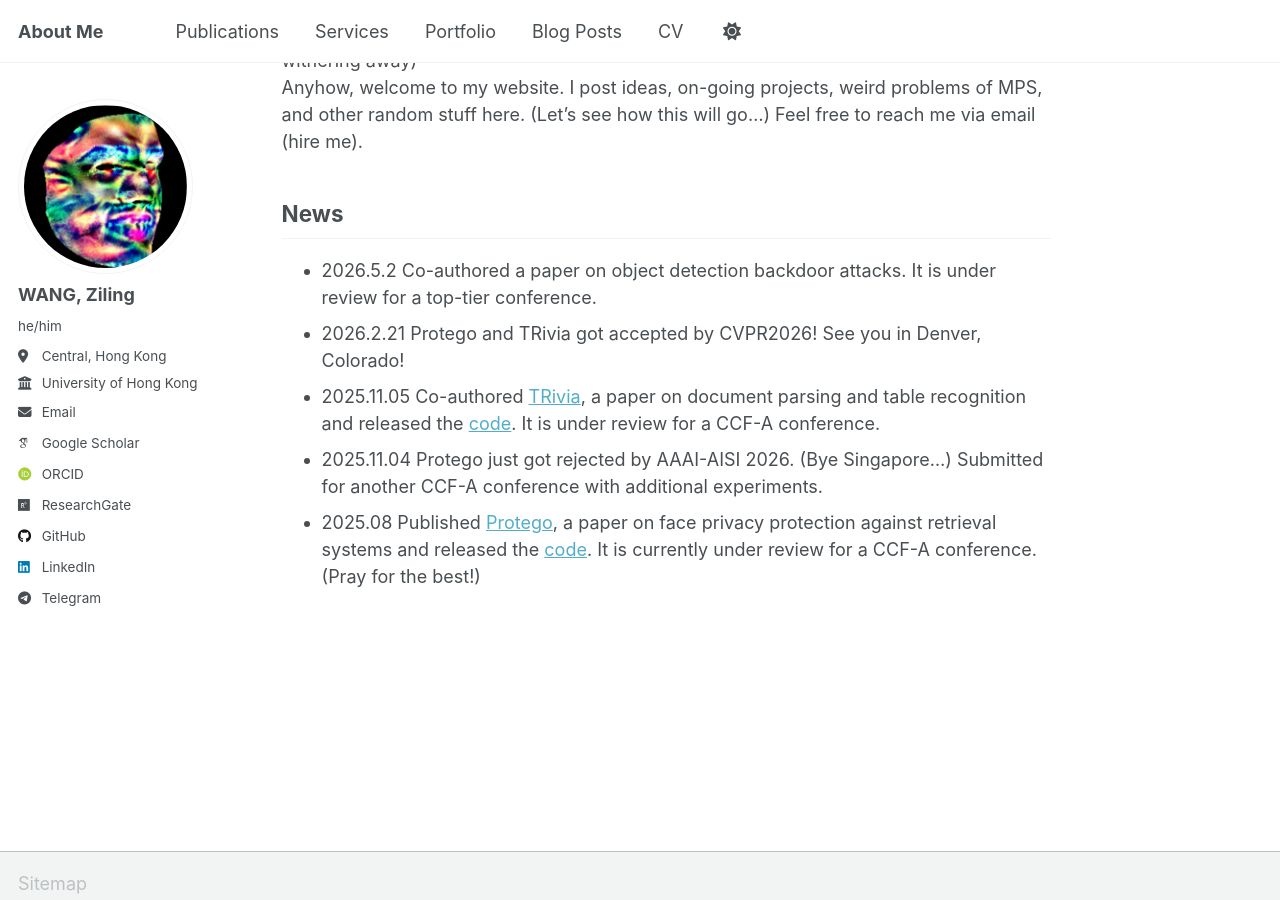
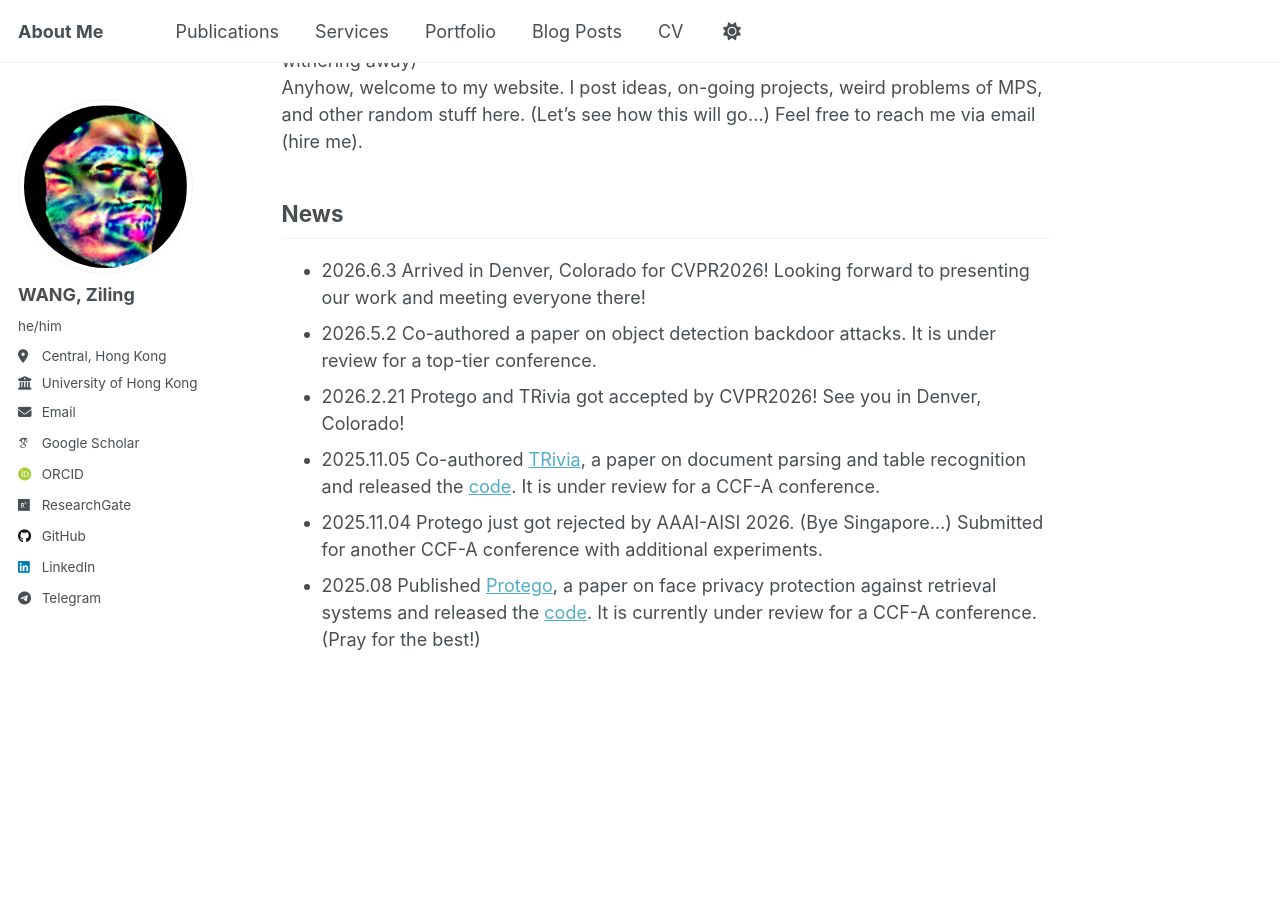
Before and after one commit to Michael-wzl/Michael-wzl.github.io, a Jekyll site: the page built from _pages/about.md, in a window 1280 px wide and 900 px high, scrolled down 388 px. Built offline with Jekyll 4.4.1, drawn with Linux system fonts in a browser that asks for light colours; some web fonts are replaced; a script that is not in the unit is left out.

Commit message:
nus grade and cvpr2026 conf

```diff
--- a/_pages/about.md
+++ b/_pages/about.md
@@ -26,6 +26,7 @@ Anyhow, welcome to my website. I post ideas, on-going projects, weird problems o
 
 ## News
 
+- 2026.6.3 Arrived in Denver, Colorado for CVPR2026! Looking forward to presenting our work and meeting everyone there!
 - 2026.5.2 Co-authored a paper on object detection backdoor attacks. It is under review for a top-tier conference.
 - 2026.2.21 Protego and TRivia got accepted by CVPR2026! See you in Denver, Colorado!
 - 2025.11.05 Co-authored [TRivia](https://www.arxiv.org/abs/2512.01248), a paper on document parsing and table recognition and released the [code](https://github.com/opendatalab/TRivia). It is under review for a CCF-A conference.
```
Also changed, not shown: _pages/cv.md (+4 -4 lines).
